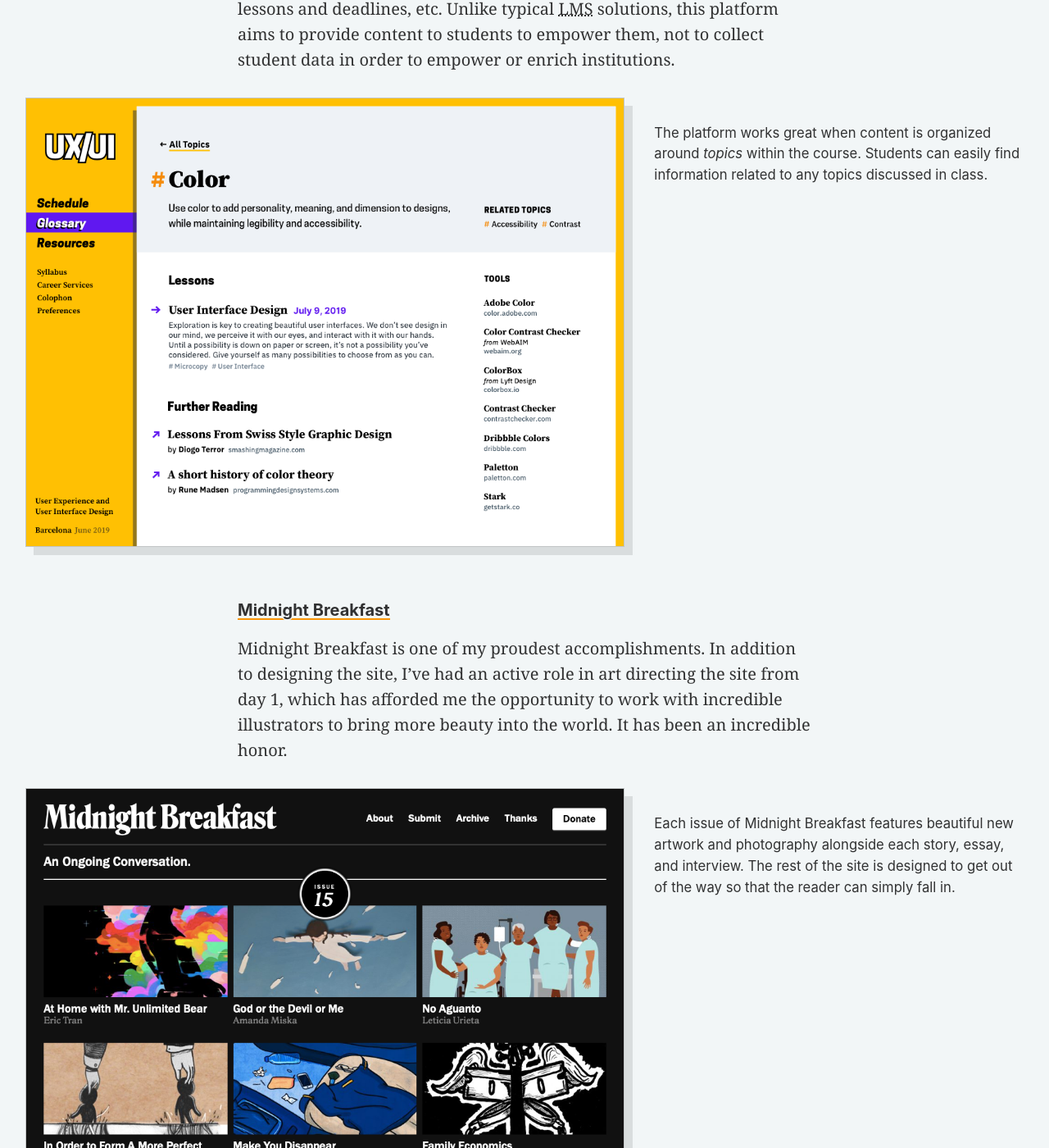
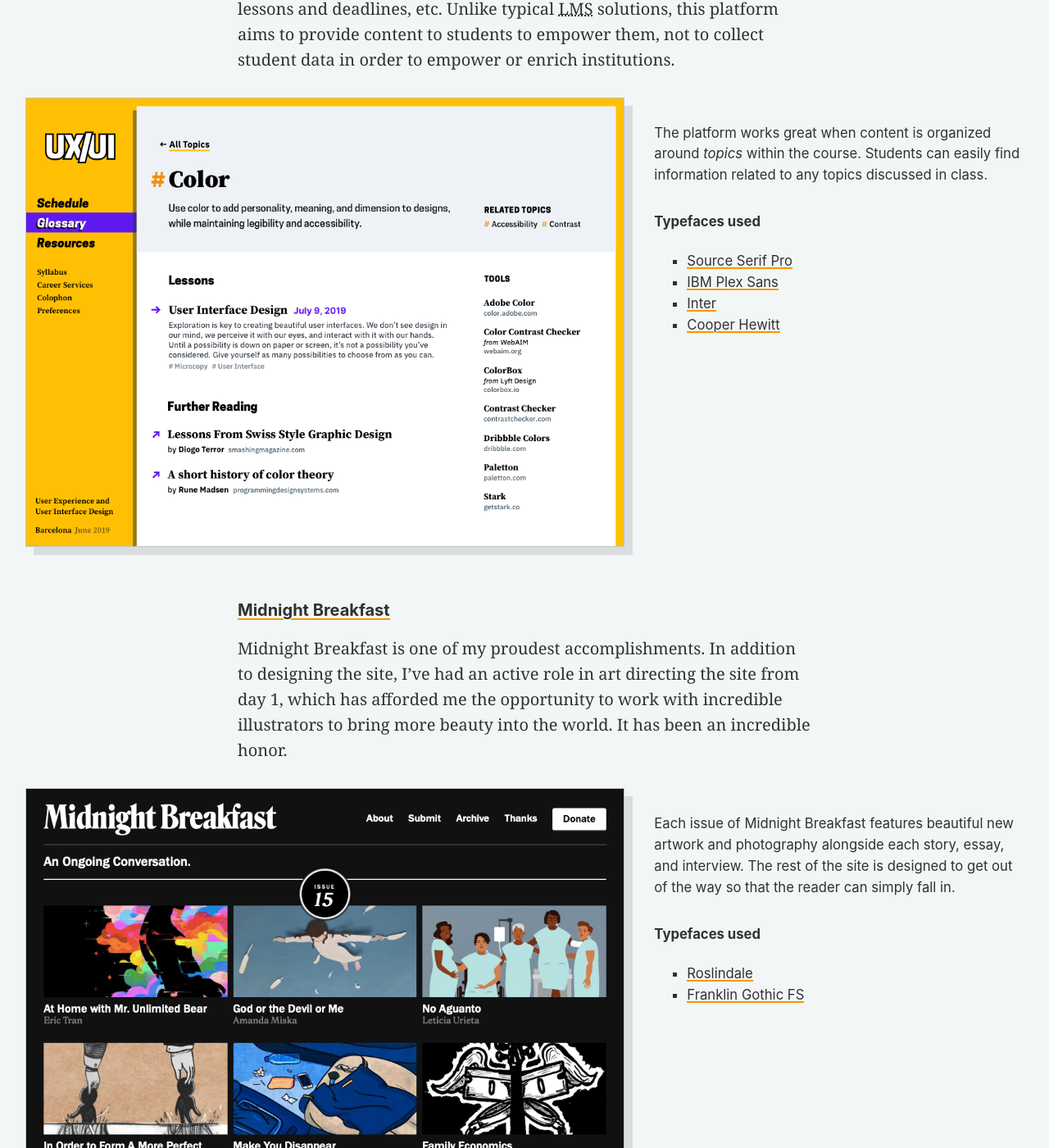
Before and after one commit to nevanscott/nevanscott.github.io, a Jekyll site: the page built from portfolio.md, in a window 1280 px wide and 1400 px high, scrolled down 403 px. Shown: the whole window at 82% size. Built offline with Jekyll 4.4.1, drawn with Linux system fonts in a browser that asks for light colours; some web fonts are replaced.

Commit message:
Add typefaces to portfolio

```diff
--- a/portfolio.md
+++ b/portfolio.md
@@ -14,8 +14,15 @@ I've had the pleasure of bringing to life and evolving dozens of design projects
       srcset="/img/uxui.png 1024w, /img/uxui_m.png 640w"
       alt="UX/UI Screenshot">
   </div>
-  <figcaption>
-    The platform works great when content is organized around <em>topics</em> within the course. Students can easily find information related to any topics discussed in class.
+  <figcaption markdown="1">
+  The platform works great when content is organized around <em>topics</em> within the course. Students can easily find information related to any topics discussed in class.
+
+  <h4>Typefaces used</h4>
+
+  * [Source Serif Pro](https://adobe-fonts.github.io/source-serif-pro/)
+  * [IBM Plex Sans](https://github.com/IBM/plex)
+  * [Inter](https://rsms.me/inter/)
+  * [Cooper Hewitt](https://www.cooperhewitt.org/open-source-at-cooper-hewitt/cooper-hewitt-the-typeface-by-chester-jenkins/)
   </figcaption>
 </figure>
 
@@ -29,8 +36,13 @@ I've had the pleasure of bringing to life and evolving dozens of design projects
       srcset="/img/mb.png 1024w, /img/mb_m.png 640w"
       alt="Midnight Breakfast Screenshot">
   </div>
-  <figcaption>
-    Each issue of Midnight Breakfast features beautiful new artwork and photography alongside each story, essay, and interview. The rest of the site is designed to get out of the way so that the reader can simply fall in.
+  <figcaption markdown="1">
+  Each issue of Midnight Breakfast features beautiful new artwork and photography alongside each story, essay, and interview. The rest of the site is designed to get out of the way so that the reader can simply fall in.
+
+  <h4>Typefaces used</h4>
+
+  * [Roslindale](https://djr.com/roslindale/)
+  * [Franklin Gothic FS](https://www.fontspring.com/fonts/fontsite/franklin-gothic-fs)
   </figcaption>
 </figure>
 
```
